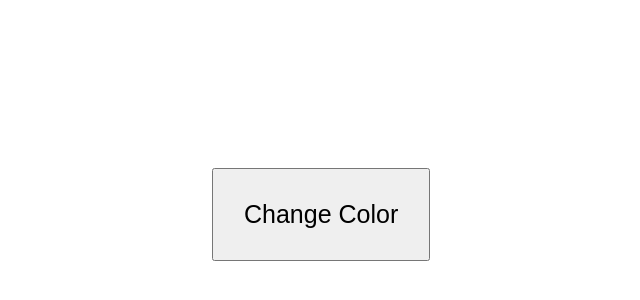
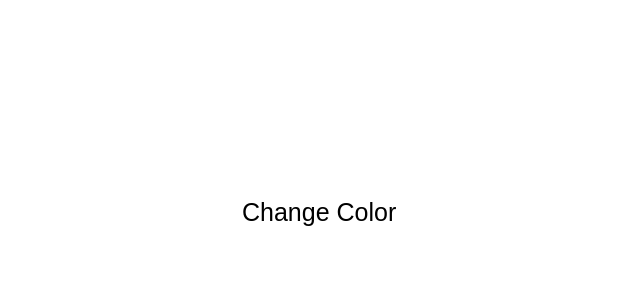
Before and after one commit to RyzenMu/hashColorChanger0, a plain HTML site: page index.html in a window 1280 px wide. Shown: the part 232-532 px from the top of the page, without its empty margins (428-1068 px from the left). Drawn offline with Linux system fonts and the light colour scheme.

Commit message:
background color tranparent added

```diff
--- a/index.html
+++ b/index.html
@@ -13,7 +13,8 @@
             margin: none;
             font-size: 25px;
             padding: 30px;
-
+            background: transparent;
+            border: none;
         }
     </style>
 </head>
```
